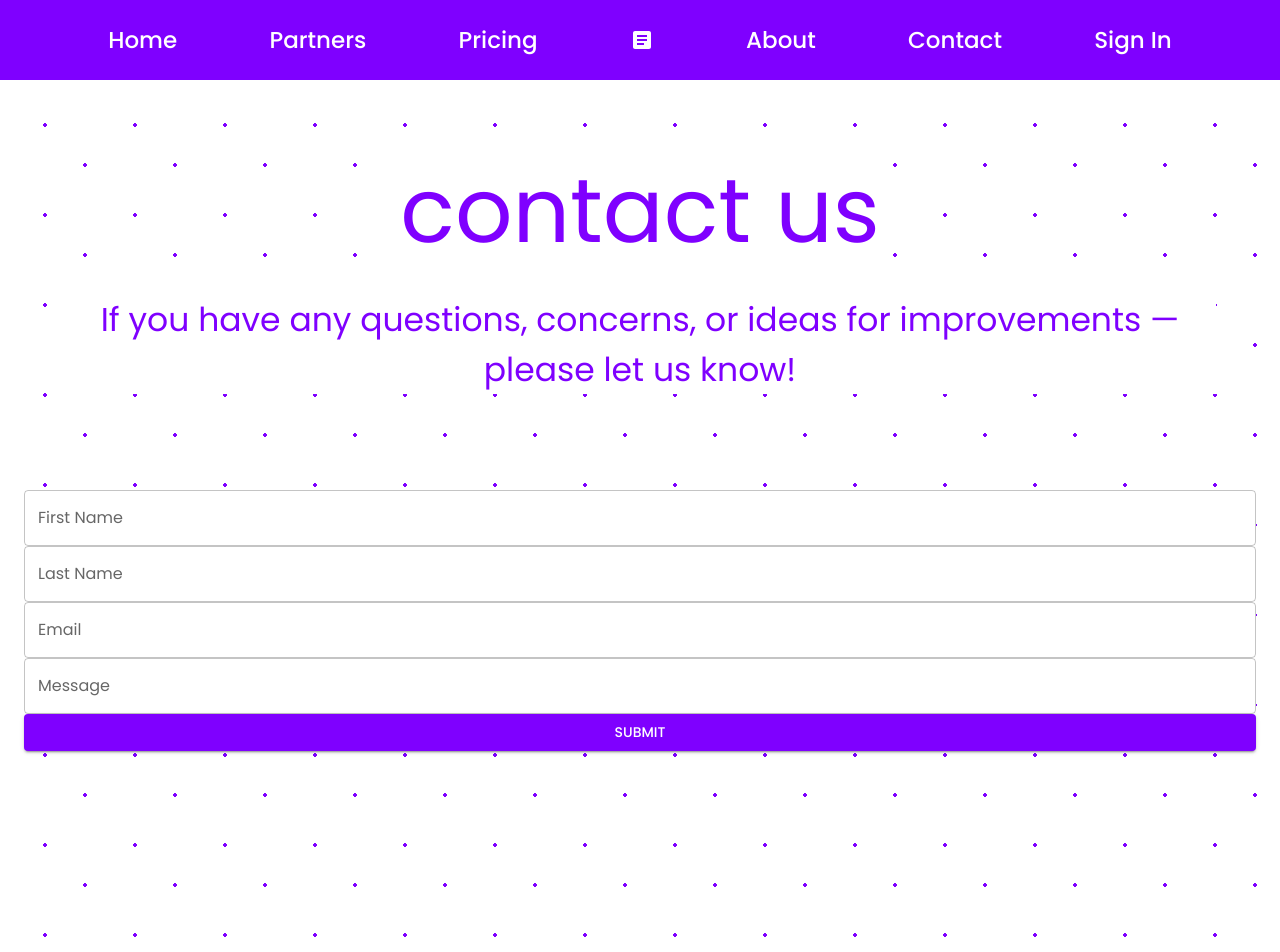
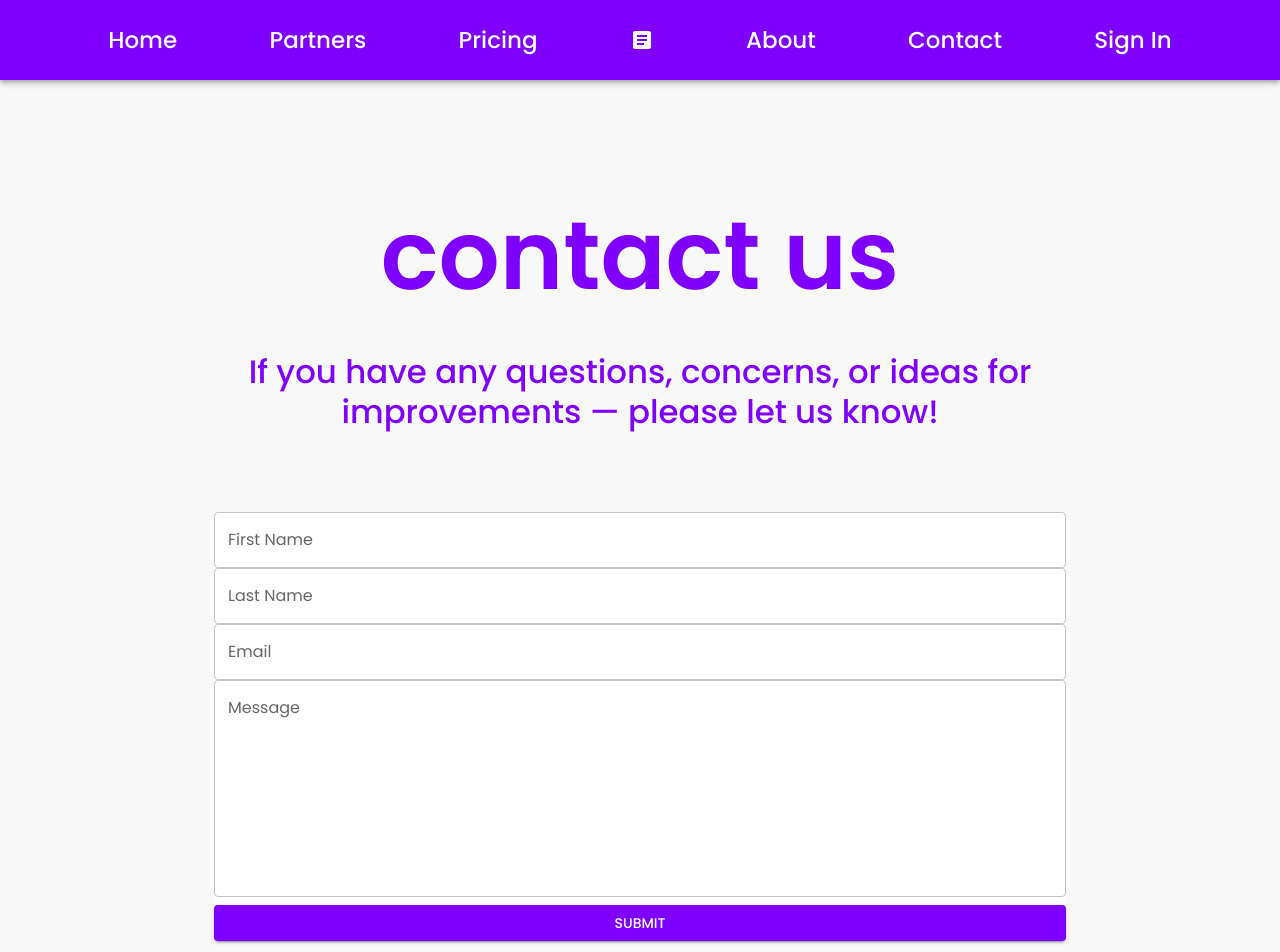
Before and after one commit to loganbahr/waivez, a Next.js app: page /contact in a window 1280 px wide. Shown: the top 952 px of the page. Built offline with nearby package versions, Linux system fonts and the light colour scheme.

Commit message:
converting elements to typograhy.
Took 31 minutes

```diff
--- a/components/Contact Page/FormikForm.js
+++ b/components/Contact Page/FormikForm.js
@@ -71,10 +71,12 @@ const FormikForm = () => {
                     error={formik.touched.email && Boolean(formik.errors.email)}
                     helperText={formik.touched.email && formik.errors.email}
                 />
-
                 <TextField
-                    multiline
+                    multiline={true}
+                    rows={8}
                     fullWidth
+                    size='400px'
+                    sx={{}}
                     maxRows={8}
                     id="message"
                     name="message"
@@ -84,7 +86,7 @@ const FormikForm = () => {
                     error={formik.touched.message && Boolean(formik.errors.message)}
                     helperText={formik.touched.message && formik.errors.message}
                 />
-                <Button color="primary" variant="contained" fullWidth type="submit">
+                <Button color="primary" variant="contained" fullWidth type="submit" sx={{mt: 1}}>
                     Submit
                 </Button>
             </form>
--- a/components/HomePage/ExampleSection.js
+++ b/components/HomePage/ExampleSection.js
@@ -103,7 +103,7 @@ const ExampleSection = () => {
                     justifyContent: 'center',
                     alignItems: 'center',
                     textAlign: 'center',
-                    pt: {xs: 5, lg: 12},
+                    pt: {xs: 5, sm: 10, md: 10, lg: 12},
                     px: 3,
                 }}>
                     <Typography variant={'h4'} color={'text.content'}>
--- a/components/SignIn Page/FormikForm.js
+++ b/components/SignIn Page/FormikForm.js
@@ -53,7 +53,7 @@ const FormikForm = () => {
                     error={formik.touched.password && Boolean(formik.errors.password)}
                     helperText={formik.touched.password && formik.errors.password}
                 />
-                <Button color="primary" variant="contained" fullWidth type="submit">
+                <Button color="primary" variant="contained" fullWidth type="submit" sx={{mt: 1}}>
                     Submit
                 </Button>
             </form>
--- a/pages/contact/index.js
+++ b/pages/contact/index.js
@@ -1,7 +1,7 @@
 // www.waivez.com/contact
 import React from 'react';
 import Head from "next/head";
-import {Box, Container} from "@mui/material";
+import {Box, Container, Typography} from "@mui/material";
 import TitleText from "../../components/Text/TitleText";
 import FormikForm from "../../components/Contact Page/FormikForm";
 import SubtitleText from "../../components/Text/SubtitleText";
@@ -9,21 +9,15 @@ import SubtitleText from "../../components/Text/SubtitleText";
 
 const ContactPage = () => {
     return (
-        <Box
-            sx={{
-                backgroundImage: 'radial-gradient(#7F00FF 2px, transparent 2px), radial-gradient(#7F00FF 2px, #ffffff 2px)',
-                backgroundSize: '90px 90px',
-                backgroundPosition: '0 0,40px 40px',
-
-            }}>
-            <Container maxWidth='lg'
+        <Box>
+            <Container maxWidth='md'
                        sx={{
                            // border: '2px solid red',
                            display: 'flex',
                            alignItems: 'center',
                            flexDirection: 'column',
                            textAlign: 'center',
-                           backgroundColor: 'clear'
+                           mt: 15,
                        }}>
                 <Head>
                     <title>
@@ -31,22 +25,25 @@ const ContactPage = () => {
                     </title>
                     <meta/>
                 </Head>
-                <TitleText content='contact us'/>
-                <SubtitleText
-                    content={'If you have any questions, concerns, or ideas for improvements — please let us know!'}/>
+                <Typography variant={'h1'}>
+                    contact us
+                </Typography>
+                <Typography variant={'h4'} sx={{mt: 5}}>
+                    If you have any questions, concerns, or ideas for improvements — please let us know!
+                </Typography>
             </Container>
 
 
-            <Container maxWidth='xl'
+            <Container maxWidth='md'
                        sx={{
                            display: 'flex',
                            // border: '2px solid red',
-                           height: {xs: '70vh', sm: '65vh', md: '70vh', lg: '90vh'},
-                           // height: {xs: '50vh', sm: '30vh', md: '30vh', lg: '20vh'},
+                           // height: {xs: '70vh', sm: '65vh', md: '70vh', lg: '50vh', xl: '30vh'},
                            width: 'auto',
                            justifyContent: 'center',
                            alignItems: 'start',
-                           mt: 10,
+                           my: 10,
+                           pb: 10,
                            opacity: '1',
                            backgroundColor: 'clear'
                        }}>
--- a/pages/index.js
+++ b/pages/index.js
@@ -37,6 +37,7 @@ const HomePage = () => {
                 width: '100vw',
                 height: {xs: 450, sm: 550, md: 650, lg: 700, xl: 750},
                 backgroundColor: 'background.default',
+                border: '2px solid red',
             }}>
             </Box>
 
--- a/pages/partners/index.js
+++ b/pages/partners/index.js
@@ -16,6 +16,7 @@ const PartnersPage = () => {
                            display: 'flex',
                            flexDirection: 'column',
                            alignItems: 'center',
+                           mt: 15,
                            pb: 10,
                            // border: '2px solid orange'
                        }}>
```
Also changed, not shown: pages/about/index.js (+12 -4 lines), pages/pricing/index.js (+4 -3 lines), pages/signin/index.js (+8 -29 lines).
